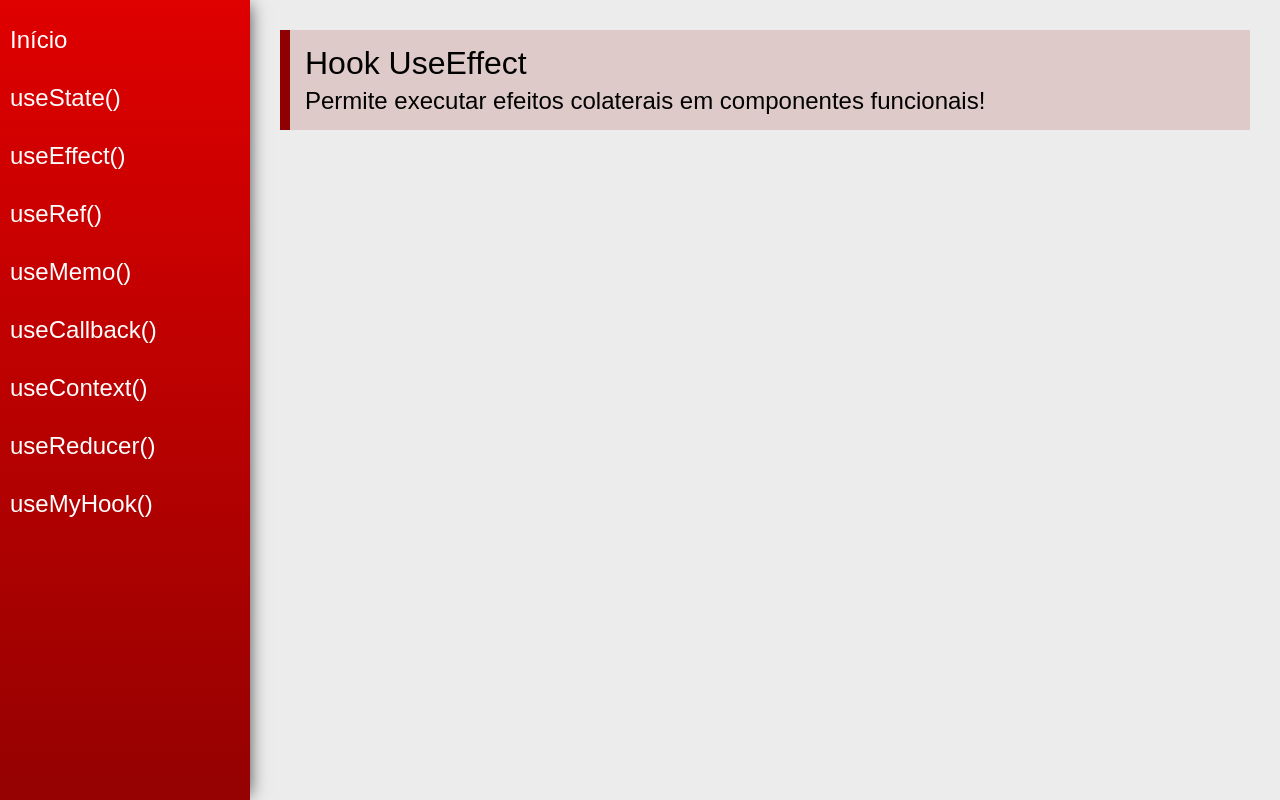
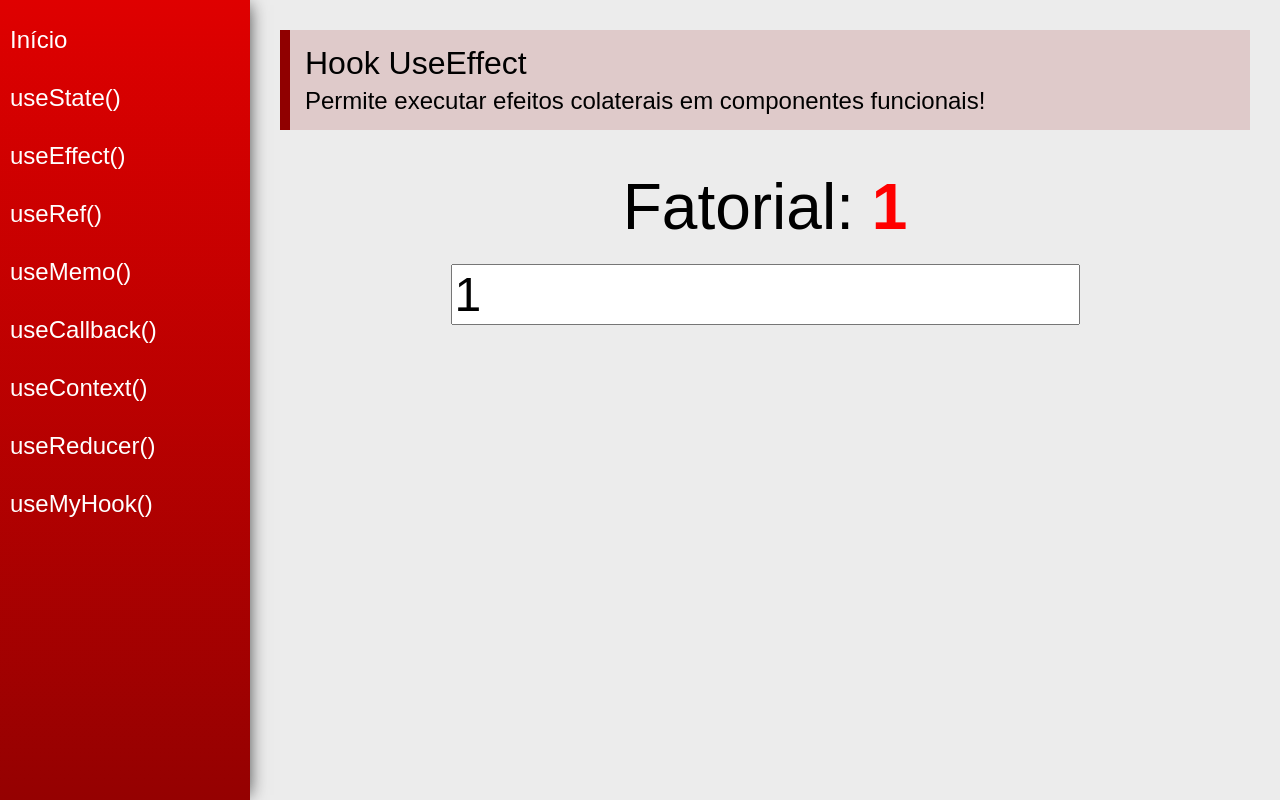
Before and after one commit to gustavo-silva-clear/React_Hooks, a React (Create React App) app: page /useEffect in a window 1280 px wide. Built offline with nearby package versions, Linux system fonts and the light colour scheme.

Commit message:
feat: useEffect

```diff
--- a/src/views/examples/UseEffect.jsx
+++ b/src/views/examples/UseEffect.jsx
@@ -1,13 +1,54 @@
-import React from 'react'
+import React, { useState  , useEffect} from 'react'
 import PageTitle from '../../components/layout/PageTitle'
 
+function calcFatorial(n) {
+
+    if (n < 0) return - 1
+
+    if (n === 0) return 1
+
+    return calcFatorial(n - 1) * n
+
+}
+
 const UseEffect = (props) => {
+
+    const [number, setNumber] = useState(1)
+    const [fatorial, setFatorial] = useState(1)
+
+    useEffect(function () {
+
+        setFatorial(calcFatorial(number))
+
+    }, [number])
+
+    useEffect(function() {
+
+        if(fatorial > 1000000){
+
+            document.title = "VIXIIIIIIIIIIIIIIIIIIIIIIIIIII!!!!!!!"
+
+        }
+
+    })
+
     return (
         <div className="UseEffect">
             <PageTitle
                 title="Hook UseEffect"
-                subtitle="Permite executar efeitos colaterais em componentes funcionais!"
-            />
+                subtitle="Permite executar efeitos colaterais em componentes funcionais!" />
+            <div className="center">
+
+                <div>
+
+                    <span className="text">Fatorial: </span>
+                    <span className="text red">{fatorial}</span>
+
+                </div>
+
+                <input type="number" className="input" value={number} onChange={e => setNumber(e.target.value)} />
+            </div>
+
         </div>
     )
 }
```
